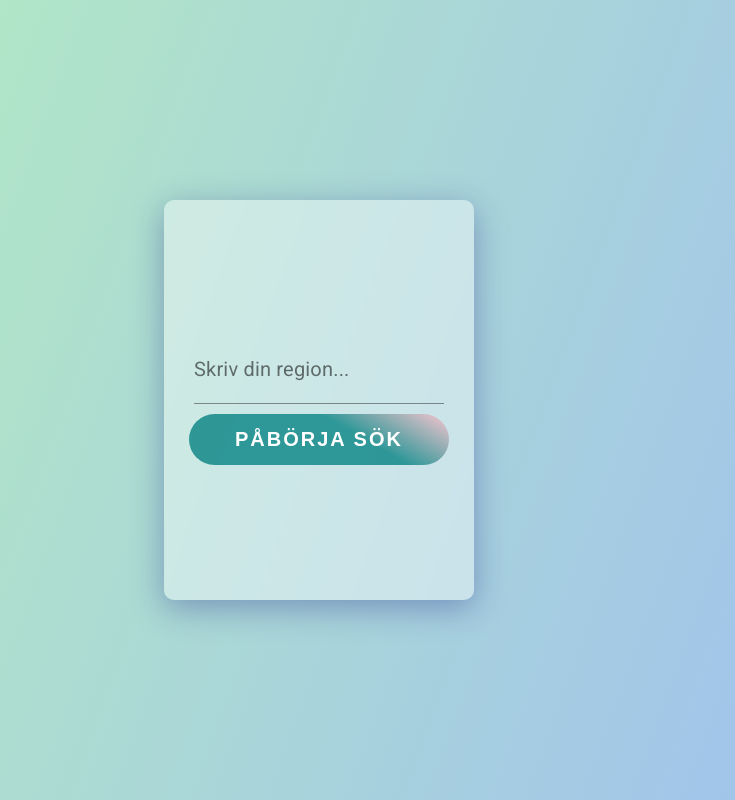
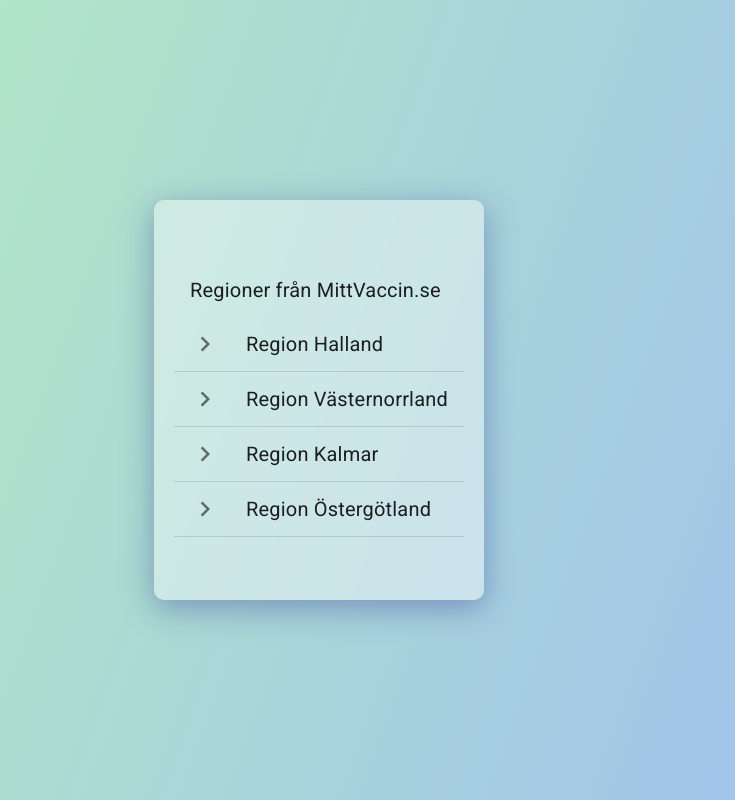
Before and after one commit to davidheineback/vaccine-finder, a React (Create React App) app: page / in a window 1280 px wide. Shown: the whole page, without its empty margins (321-1056 px from the left). Built offline with nearby package versions, Linux system fonts and the light colour scheme.

Commit message:
refactor: changed approach to county picker first instead of search for available countys att mittvaccin.se

```diff
--- a/src/App/App.js
+++ b/src/App/App.js
@@ -3,10 +3,13 @@
 
 import GlobalState from '../GlobalState/GlobalState'
 import Cliniques from '../components/Cliniques/Cliniques'
-import SearchView from '../components/SearchView/SearchView'
+import StartView from '../components/StartView/StartView'
+// import SearchView from '../components/SearchView/SearchView'
 import SelectAppointment from '../components/SelectAppointment/SelectAppointment'
 import AppContainer from '../components/AppContainer/AppContainer'
 import Wrapper from '../components/Wrapper/Wrapper'
+
+// REGION HALLAND // REGION VÄSTERNORRLAND // REGION KALMAR LÄN // REGION ÖSTERGÖTLAND
 
 function App() {
   return (
@@ -15,7 +18,8 @@
         <AppContainer>
           <Wrapper>
             <Switch>
-              <Route path='/' exact  component={SearchView} />
+              <Route path='/' exact  component={StartView} />
+              {/* <Route path='/' exact  component={SearchView} /> */}
               <Route path='/cliniques' exact component={Cliniques} />
               <Route path='/appointment' exact component={SelectAppointment} />
             </Switch>
--- a/src/App/fetch.js
+++ b/src/App/fetch.js
@@ -4,6 +4,7 @@
   try {
     const categories = await fetch('https://booking-api.mittvaccin.se/clinique/')
     const response = await categories.json()
+    console.log(response)
     const filteredResponse = response.filter(clinique => clinique.success_redirect_booking.toLowerCase().includes(county.toLowerCase()))
     setCliniques(filteredResponse)
   } catch (error) {
--- a/src/components/Cliniques/Cliniques.js
+++ b/src/components/Cliniques/Cliniques.js
@@ -3,11 +3,9 @@
 import { getCliniques, getAppointmentTypes } from '../../App/fetch.js'
 import { GlobalStateContext } from '../../GlobalState/GlobalState'
 import { Loader } from '../../Utilities/Loader/Loader'
-import { StyledHeartIcon } from './CliniqueStyles'
 import List from '@material-ui/core/List'
 import ListItem from '@material-ui/core/ListItem'
 import ListItemText from '@material-ui/core/ListItemText'
-import ListItemIcon from '@material-ui/core/ListItemIcon'
 import Divider from '@material-ui/core/Divider'
 
 function Cliniques() {
@@ -50,7 +48,8 @@
       .filter(
         (clinique) =>
           clinique.style.toLowerCase() === target.textContent.toLowerCase() ||
-          clinique.name.toLowerCase().includes(target.textContent.toLowerCase())
+          clinique.name.toLowerCase().includes(target.textContent.toLowerCase()) ||
+          clinique.city.toLowerCase().includes(target.textContent.toLowerCase())
       )
       .map((clinique) => clinique.id)
     console.log(stationIds)
@@ -72,9 +71,6 @@
         <div key={index}>
           <ListItem button onClick={handleCity}>
             <ListItemText primary={city} />
-            <ListItemIcon>
-              <StyledHeartIcon />
-            </ListItemIcon>
           </ListItem>
           <Divider variant='inset' component='li' />
         </div>
--- /dev/null
+++ b/src/components/StartView/StartView.js
@@ -0,0 +1,40 @@
+import React from 'react';
+import List from '@material-ui/core/List';
+import ListItem from '@material-ui/core/ListItem';
+import ListItemIcon from '@material-ui/core/ListItemIcon';
+import ListItemText from '@material-ui/core/ListItemText';
+import Divider from '@material-ui/core/Divider';
+import ChevronRightIcon from '@material-ui/icons/ChevronRight';
+
+// REGION HALLAND // REGION VÄSTERNORRLAND // REGION KALMAR LÄN // REGION ÖSTERGÖTLAND
+
+function StartView() {
+
+  const county = [{county: 'Region Halland', search: 'halland'},{county: 'Region Västernorrland', search: 'vasternorrland'},{county: 'Region Kalmar', search: 'kalmar'},{county: 'Region Östergötland', search: 'ostergotland'}]
+  const handleClick=(searchString)=>{
+    console.log(searchString)
+  }
+
+  return (
+    <div >
+      <List component="nav" aria-label="tillgängliga regioner">
+        <ListItem>
+          <ListItemText primary='Regioner från MittVaccin.se' />
+        </ListItem>
+        {county.map((item, index)=>(
+          <div key={index}>
+          <ListItem button>
+          <ListItemIcon>
+            <ChevronRightIcon />
+          </ListItemIcon>
+          <ListItemText primary={item.county} onClick={()=>handleClick(item.search)}/>
+        </ListItem>
+        <Divider />
+        </div>
+        ))}
+      </List>
+    </div>
+  );
+}
+
+export default StartView
```
Also changed, not shown: src/components/StartView/StartViewStyles.js (added), 1 other file (tests, documents, lock files or other folders).
